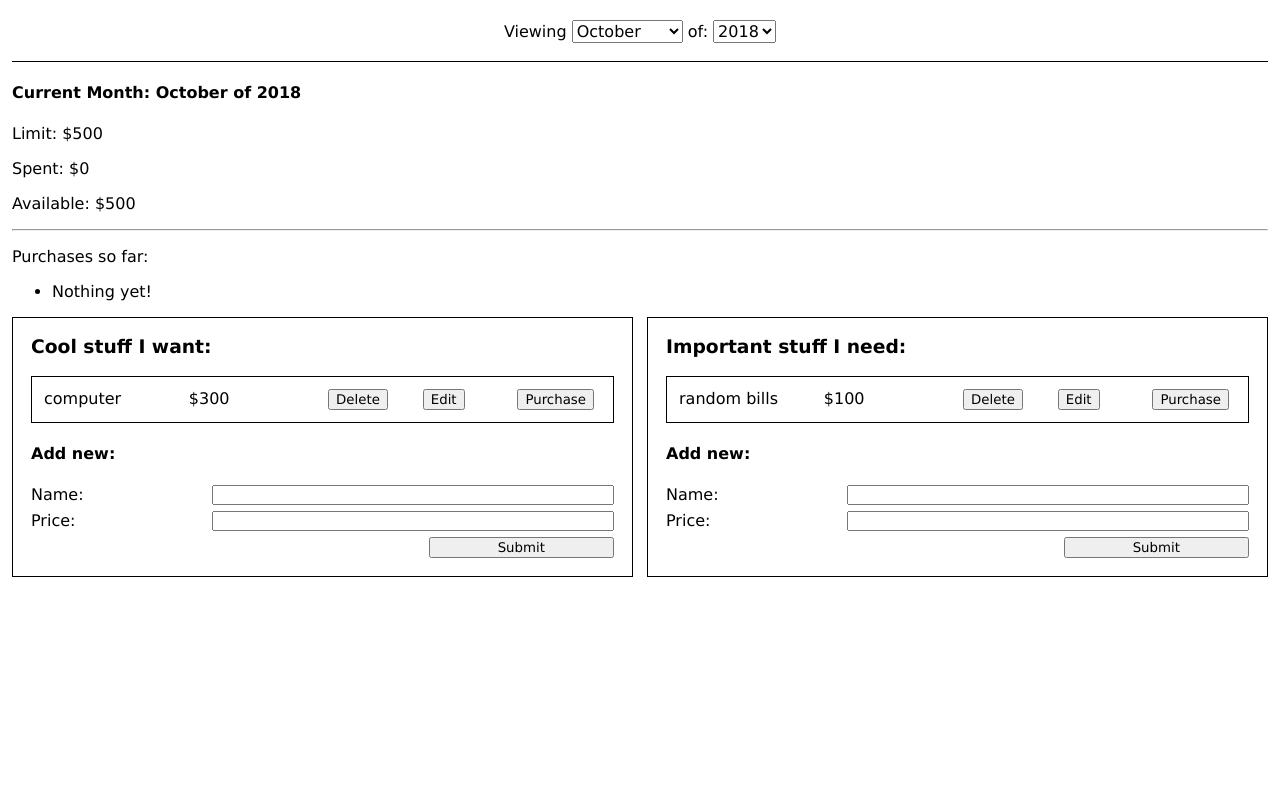
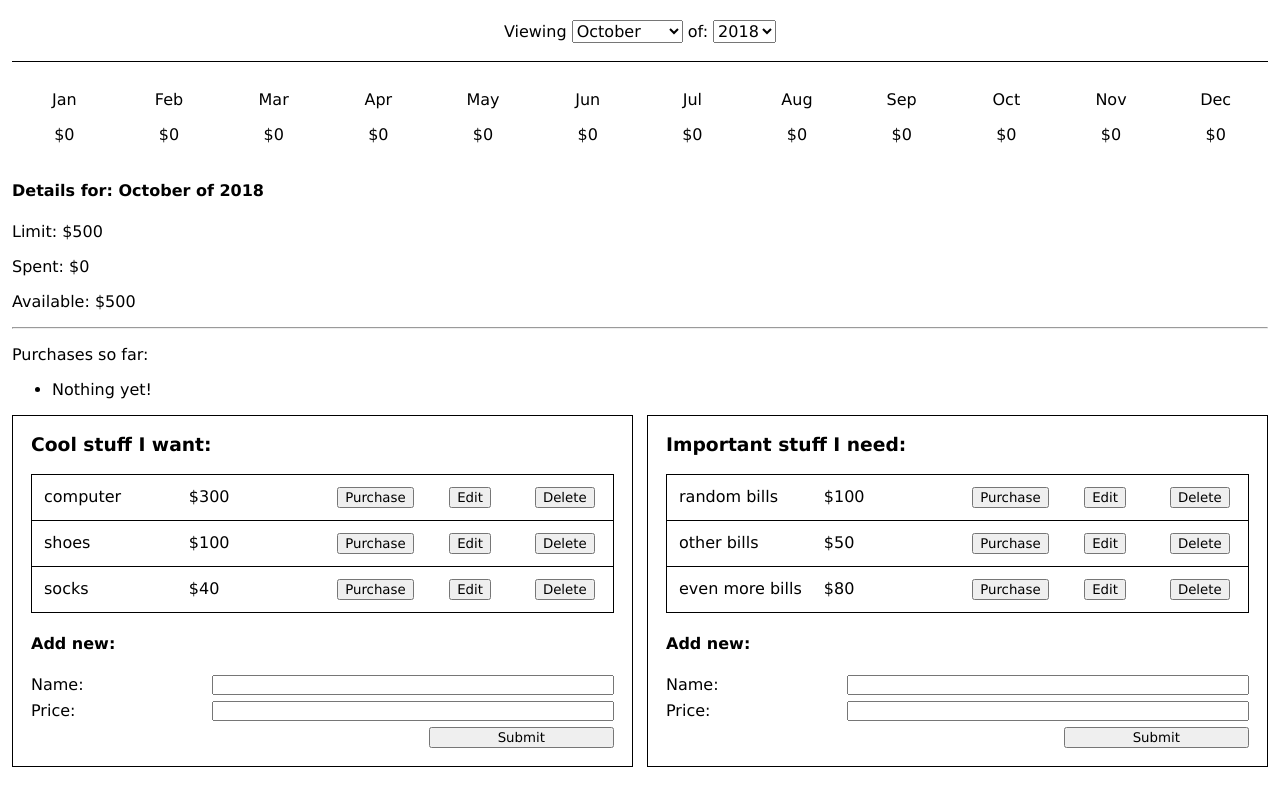
Before and after one commit to eslevy17/wishlist, a React (Create React App) app: page / in a window 1280 px wide. Built offline with nearby package versions, Linux system fonts and the light colour scheme.

Commit message:
bar chart

```diff
--- a/src/App.css
+++ b/src/App.css
@@ -85,3 +85,17 @@ select {
 .currentEdit {
     border-top: none;
 }
+
+.monthChartRow {
+    display: grid;
+    grid-template-columns: repeat(12, 1fr);
+    position: relative;
+}
+
+.monthBar {
+    text-align: center;
+}
+
+.textAlignCenter {
+    text-align: center;
+}
--- a/src/App.js
+++ b/src/App.js
@@ -5,14 +5,23 @@ import Item from './components/item';
 import NewItemForm from './components/newitemform';
 import DatePicker from './components/datepicker';
 import MonthlyInfo from './components/monthlyinfo';
+import MonthlyChart from './components/monthlychart';
 
 class App extends Component {
     constructor() {
         super();
         const months = ['January', 'February', 'March', 'April', 'May', 'June', 'July', 'August', 'September', 'October', 'November', 'December'];
         this.state = {
-            wants: [{name: 'computer', price: 300}],
-            needs: [{name: 'random bills', price: 100}],
+            wants: [
+                {name: 'computer', price: 300},
+                {name: 'shoes', price: 100},
+                {name: 'socks', price: 40},
+            ],
+            needs: [
+                {name: 'random bills', price: 100},
+                {name: 'other bills', price: 50},
+                {name: 'even more bills', price: 80},
+            ],
             activeMonth: months[new Date().getMonth()],
             activeYear: new Date().getFullYear().toString(),
             purchases: {},
@@ -114,6 +123,8 @@ class App extends Component {
                     onChange={this.handleDateChange.bind(this)}
                 />
 
+                <MonthlyChart purchases={this.state.purchases} />
+
                 <MonthlyInfo
                     month={this.state.activeMonth}
                     year={this.state.activeYear}
--- a/src/components/item.js
+++ b/src/components/item.js
@@ -5,7 +5,7 @@ class Item extends Component {
         super(props);
         this.state = {
             name: this.props.name,
-            price: this.props.price,
+            price: parseInt(this.props.price),
             editing: false,
             midEdit: false,
             purchasing: false,
@@ -36,7 +36,7 @@ class Item extends Component {
         event.preventDefault();
         let updatedItem = {
             name: this.state.name,
-            price: this.state.price
+            price: parseInt(this.state.price)
         }
         this.props.update(updatedItem, this.props.index, this.props.list);
         this.setState({
@@ -63,7 +63,7 @@ class Item extends Component {
 
     purchaseConfirm(event) {
         event.preventDefault();
-        this.props.purchase(this.state.name, this.state.price, this.state.activeMonth, this.state.activeYear);
+        this.props.purchase(this.state.name, parseInt(this.state.price), this.state.activeMonth, this.state.activeYear);
         this.delete();
         this.setState({
             purchasing: false,
@@ -88,9 +88,9 @@ class Item extends Component {
     render() {
         let standardForm =
             <React.Fragment>
-                <span className="itemRowItem"><button onClick={this.delete.bind(this)}>Delete</button></span>
-                <span className="itemRowItem"><button onClick={this.edit.bind(this)}>Edit</button></span>
-                <span className="itemRowItem"><button onClick={this.purchaseStart.bind(this)}>Purchase</button></span>
+                <span className="itemRowItem textAlignCenter"><button onClick={this.purchaseStart.bind(this)}>Purchase</button></span>
+                <span className="itemRowItem textAlignCenter"><button onClick={this.edit.bind(this)}>Edit</button></span>
+                <span className="itemRowItem textAlignCenter"><button onClick={this.delete.bind(this)}>Delete</button></span>
             </React.Fragment>
 
         let editForm = null;
@@ -102,8 +102,8 @@ class Item extends Component {
                 <div className="itemRow currentEdit">
                     <input className="itemRowItem" type="text" name="name" placeholder={this.props.name} value={this.state.name} onChange={this.handleChange.bind(this)} />
                     <input className="itemRowItem" type="number" name="price" min="0" placeholder={this.props.price} value={this.state.price} onChange={this.handleChange.bind(this)} />
-                    <span className="itemRowItem"><button onClick={this.update.bind(this)}>Update</button></span>
-                    <span className="itemRowItem"><button onClick={this.cancelEdit.bind(this)}>Cancel</button></span>
+                    <span className="itemRowItem textAlignCenter"><button onClick={this.update.bind(this)}>Update</button></span>
+                    <span className="itemRowItem textAlignCenter"><button onClick={this.cancelEdit.bind(this)}>Cancel</button></span>
                 </div>
         }
 
@@ -128,8 +128,8 @@ class Item extends Component {
                     <select className="itemRowItem">
                         <option>{this.props.activeYear}</option>
                     </select>
-                    <span className="itemRowItem"><button onClick={this.purchaseConfirm.bind(this)}>Purchase!</button></span>
-                    <span className="itemRowItem"><button onClick={this.cancelPurchase.bind(this)}>Cancel</button></span>
+                    <span className="itemRowItem textAlignCenter"><button onClick={this.purchaseConfirm.bind(this)}>Purchase!</button></span>
+                    <span className="itemRowItem textAlignCenter"><button onClick={this.cancelPurchase.bind(this)}>Cancel</button></span>
                 </div>;
         }
 
--- /dev/null
+++ b/src/components/monthlychart.js
@@ -0,0 +1,60 @@
+import React, { Component } from 'react';
+
+class MonthlyChart extends Component {
+    constructor(props) {
+        super(props);
+        this.state = {
+            purchases: this.props.purchases
+        }
+    }
+
+    componentWillReceiveProps(newProps) {
+        this.setState({
+            purchases: newProps.purchases
+        });
+        console.log(this.state.purchases)
+    }
+
+    render() {
+        let purchases = [];
+        let maxTotalSpent = 0;
+        const months = ['January', 'February', 'March', 'April', 'May', 'June', 'July', 'August', 'September', 'October', 'November', 'December'];
+
+        for (var k = 0; k < months.length; k ++) {
+            let totalSpent = 0;
+            if (this.state.purchases[months[k]]) {
+                for (var m = 0; m < this.state.purchases[months[k]].length; m++) {
+                    totalSpent += this.state.purchases[months[k]][m].price;
+                    if (totalSpent > maxTotalSpent) {
+                        maxTotalSpent = totalSpent
+                    }
+                }
+            }
+        }
+
+        for (var i = 0; i < months.length; i ++) {
+            let totalSpent = 0;
+            if (this.state.purchases[months[i]]) {
+                for (var j = 0; j < this.state.purchases[months[i]].length; j++) {
+                    totalSpent += this.state.purchases[months[i]][j].price;
+                }
+            }
+            purchases.push(
+                <div key={months[i]} className="monthBar">
+                    <div style={{width:'40px', height: (maxTotalSpent - totalSpent)/2 + 'px', backgroundColor:'pink', margin: '0 auto'}}></div>
+                    <div style={{width:'40px', height: totalSpent/2 + 'px', backgroundColor:'red', margin: '0 auto'}}></div>
+                    <p>{months[i].substring(0,3)}</p>
+                    <p>${totalSpent}</p>
+                </div>
+            )
+        }
+
+        return (
+            <div className="monthChartRow">
+                {purchases}
+            </div>
+        )
+    }
+}
+
+export default MonthlyChart;
--- a/src/components/monthlyinfo.js
+++ b/src/components/monthlyinfo.js
@@ -38,7 +38,7 @@ class MonthlyInfo extends Component {
 
         return (
             <div>
-                <h4>Current Month: {this.state.month} of {this.state.year}</h4>
+                <h4>Details for: {this.state.month} of {this.state.year}</h4>
                 <p>Limit: ${this.state.limit}</p>
                 <p>Spent: ${spent}</p>
                 <p>Available: ${this.state.limit - spent}</p>
```
